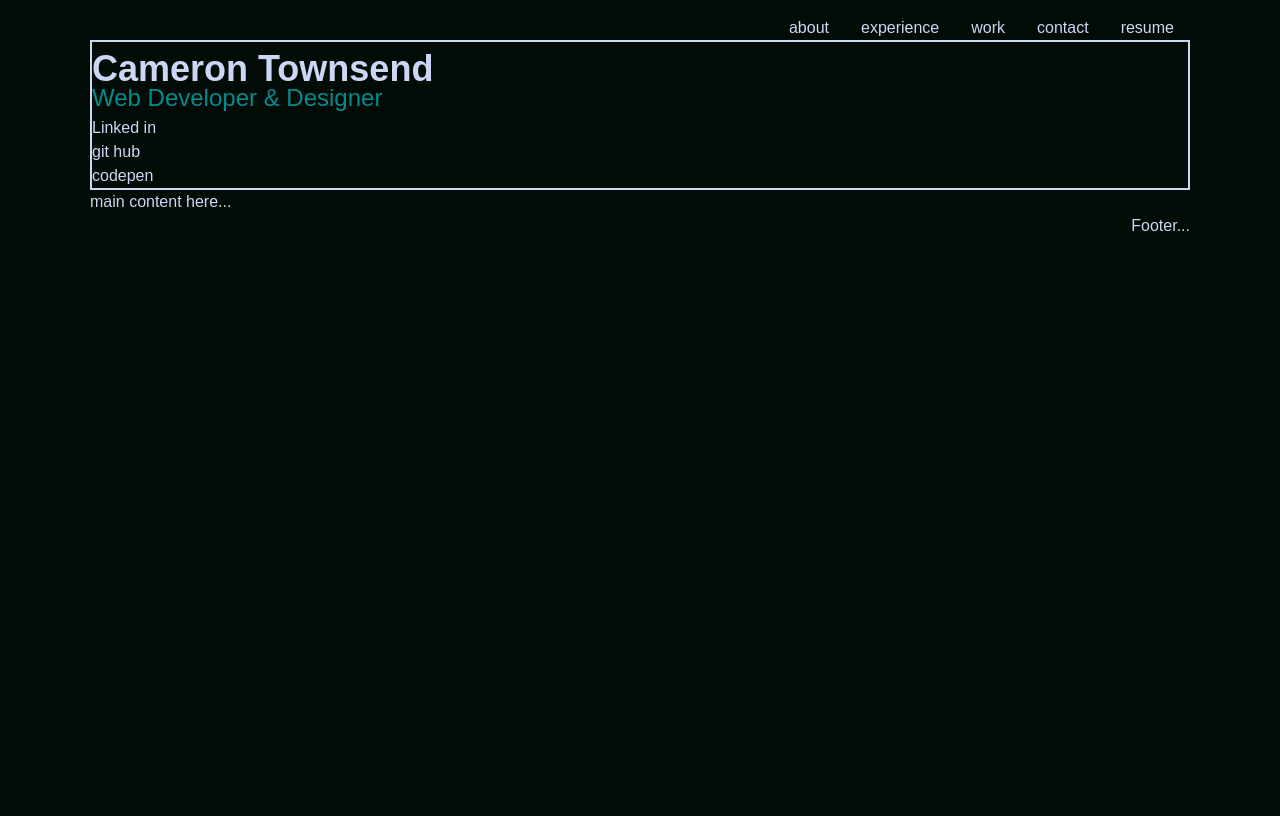
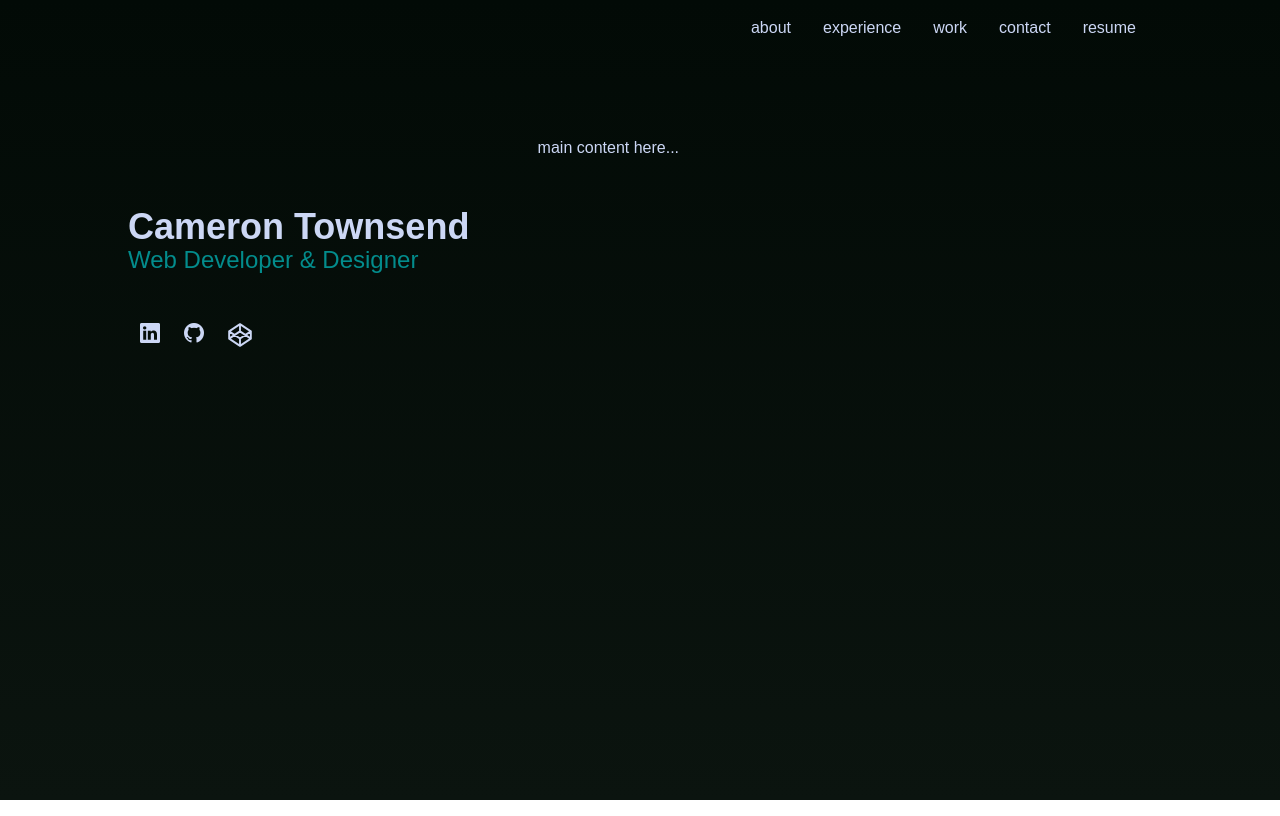
Before and after one commit to goldcam/portfolio-site, a React (Create React App) app: page / in a window 1280 px wide. Built offline with nearby package versions, Linux system fonts and the light colour scheme.

Commit message:
Add social icons set colors, add bootstrap icons.

```diff
--- a/package.json
+++ b/package.json
@@ -10,6 +10,7 @@
     "@types/node": "^16.7.13",
     "@types/react": "^18.0.0",
     "@types/react-dom": "^18.0.0",
+    "bootstrap-icons": "^1.11.3",
     "react": "^18.3.1",
     "react-dom": "^18.3.1",
     "react-scripts": "5.0.1",
--- a/public/index.html
+++ b/public/index.html
@@ -18,7 +18,7 @@
 
     <title>Cameron Townsend Portfolio</title>
   </head>
-  <body class="bg-darkBackground text-whiteish">
+  <body class="backgraound text-whiteish font-normal ">
     <noscript>You need to enable JavaScript to run this app.</noscript>
     <div id="root"></div>
   </body>
--- a/src/App.tsx
+++ b/src/App.tsx
@@ -6,6 +6,7 @@ export interface AppComponentProps {
   Footer: ComponentType;
   Name: ComponentType;
   SocialLinks: ComponentType;
+  Nav: ComponentType;
 }
 
 
@@ -16,27 +17,26 @@ export class AppComponent extends PureComponent<AppComponentProps> {
       Header,
       Name,
       Footer,
-      SocialLinks
+      SocialLinks,
+      Nav
     } = this.props
     return (
-      <div className="App min-h-screen">
+    <>
+      <Nav />
+      <div className="lg:flex lg:justify-between max-w-screen-lg mx-auto">
         <Header />
 
-        <section>
+        <section className='flex pt-24 lg:w-3/5 lg:py-24'>
 
-          <aside className='border-2 border-slate-300'>
-            <Name />
-            <SocialLinks />
-          </aside>
           <main>
           main content here...
           </main>
 
         </section>
-        <Footer />
+      </div>
+      {/* <Footer /> */}
+    </>
 
-
-      </div>
     )
   }
 }
--- a/src/components/header/index.tsx
+++ b/src/components/header/index.tsx
@@ -1,28 +1,14 @@
 import  { PureComponent, } from 'react';
+
+import Name from '../name';
+import SocialLinks from '../socialLinks';
 
 export class HeaderComponent extends PureComponent {
     render () {
         return (
-            <header className="header flex justify-end mt-4">
-            <nav className="nav">
-            <ul>
-                <li className='navListItem'>
-                    <a className='navListItemLink'>about</a>
-                </li>
-                <li className='navListItem'>
-                    <a className='navListItemLink'>experience</a>
-                </li>
-                <li className='navListItem'>
-                    <a className='navListItemLink'>work</a>
-                </li>
-                <li className='navListItem'>
-                    <a className='navListItemLink'>contact</a>
-                </li>
-                <li className='navListItem'>
-                    <a className='navListItemLink'>resume</a>
-                </li>
-            </ul>
-        </nav>
+        <header className="lg:sticky lg:top-0 lg:flex lg:max-h-screen lg:w-2/5 lg:flex-col lg:justify-between lg:py-40">
+            <Name />
+            <SocialLinks />
         </header>
         )
     }
--- a/src/components/name/index.tsx
+++ b/src/components/name/index.tsx
@@ -3,7 +3,7 @@ function Name() {
     return (
         <div>
             <h1 className="text-whiteish font-black text-4xl">Cameron Townsend</h1>
-            <h2 className="text-teal font-light -mt-4 font-montserrat text-2xl">Web Developer & Designer</h2>
+            <h2 className="text-teal font-light -mt-3 font-montserrat text-2xl">Web Developer & Designer</h2>
         </div>
     );
   }
--- /dev/null
+++ b/src/components/nav/index.tsx
@@ -0,0 +1,30 @@
+import  { PureComponent, } from 'react';
+
+export class NavComponent extends PureComponent {
+    render () {
+        return (
+            <nav className="nav flex justify-end mt-4 mx-auto max-w-screen-lg">
+            <ul>
+                <li className='navListItem'>
+                    <a className='link'>about</a>
+                </li>
+                <li className='navListItem'>
+                    <a className='link'>experience</a>
+                </li>
+                <li className='navListItem'>
+                    <a className='link'>work</a>
+                </li>
+                <li className='navListItem'>
+                    <a className='link'>contact</a>
+                </li>
+                <li className='navListItem'>
+                    <a className='link'>resume</a>
+                </li>
+            </ul>
+        </nav>
+        )
+    }
+}
+
+
+  export default NavComponent;
--- a/src/components/socialLinks/index.tsx
+++ b/src/components/socialLinks/index.tsx
@@ -4,13 +4,12 @@ import  { PureComponent, } from 'react';
 export class SocialLinksComponent extends PureComponent {
     render () {
         return (
-            <div>
-                <ul>
-                    <li><a>Linked in</a></li>
-                    <li><a>git hub</a></li>
-                    <li><a>codepen</a></li>
+                <ul className='mt-10'>
+                    <li className='socialLinks'><a className='link' href='https://www.linkedin.com/in/cam-townsend/' target='_blank'><i className="bi bi-linkedin"></i></a></li>
+                    <li className='socialLinks'><a className='link' href='https://github.com/goldcam/' target='_blank'><i className="bi bi-github"></i></a></li>
+                    <li className='socialLinks'><a className='link' href='https://codepen.io/cameron-townsend' target='_blank'><svg xmlns="http://www.w3.org/2000/svg" viewBox="0 0 64 64" fill="none" stroke="currentColor" stroke-width="2" stroke-linecap="round" stroke-linejoin="round" className="h-6 w-6" aria-hidden="true"><path d="M3.06 41.732L32 60.932l28.94-19.2V22.268L32 3.068l-28.94 19.2zm57.878 0L32 22.268 3.06 41.732m0-19.463L32 41.47l28.94-19.2M32 3.068v19.2m0 19.463v19.2" stroke-width="5"></path></svg></a></li>
                 </ul>
-            </div>
+
 
         )
     }
--- a/src/index.css
+++ b/src/index.css
@@ -12,9 +12,39 @@
         @apply font-montserrat;
         @apply font-normal;
     }
-    .navListItemLink:hover  {
-        @apply text-teal;
+    .link {
+        @apply transition;
+        @apply ease-in-out;
+        @apply duration-300;
     }
+    .link:hover{
+       @apply text-teal;
+    }
+    .link svg {
+        @apply inline;
+    }
+    .socialLinks {
+        @apply list-none;
+        @apply inline;
+        @apply m-3;
+        @apply text-whiteish;
+        @apply text-xl
+    }
+    .backgraound {
+        @apply bg-darkBackground;
+        /* background:linear-gradient(180deg, rgba(2,10,6,1) 0%, rgba(25,52,37,1) 87%, rgba(19,54,34,1) 100%); */
+        /* background: linear-gradient(180deg, rgba(2,10,6,1) 0%, rgba(25,52,37,1) 87%, rgba(13,42,25,1) 100%); */
+
+
+        /* background: linear-gradient(180deg, rgba(2,10,6,1) 0%, rgba(25,52,37,1) 99%);
+         */
+        /* background: linear-gradient(180deg, rgba(2,10,6,1) 57%, rgba(26,42,33,1) 100%); */
+
+        background: linear-gradient(180deg, rgba(2,10,6,1) 0%, rgba(11,20,15,1) 100%);
+        @apply bg-no-repeat;
+        @apply bg-fixed;
+    }
+
 
 
 }
@@ -30,12 +60,6 @@
 
 }
 
-  html {
-    font-weight: 400;
-    font-style: normal;
+html {
     font-family: Oswald, Arial, sans-serif;
-  }
-  .App {
-    margin: 0 auto;
-    max-width: 1100px;
-  }
+}
--- a/src/index.tsx
+++ b/src/index.tsx
@@ -7,14 +7,16 @@ import reportWebVitals from './reportWebVitals';
 import Header from './components/header/index';
 import Name from './components/name/index';
 import Footer from './components/footer/index';
-import SocialLinksComponent from './components/socialLinks';
+import SocialLinks from './components/socialLinks';
+import Nav from './components/nav';
+import "bootstrap-icons/font/bootstrap-icons.css";
 
 const root = ReactDOM.createRoot(
   document.getElementById('root') as HTMLElement
 );
 root.render(
   <React.StrictMode>
-    <App Header={Header} Name={Name} Footer={Footer} SocialLinks={SocialLinksComponent} />
+    <App Header={Header} Name={Name} Footer={Footer} SocialLinks={SocialLinks} Nav={Nav} />
   </React.StrictMode>
 );
 
```
Also changed, not shown: 1 other file (tests, documents, lock files or other folders).
